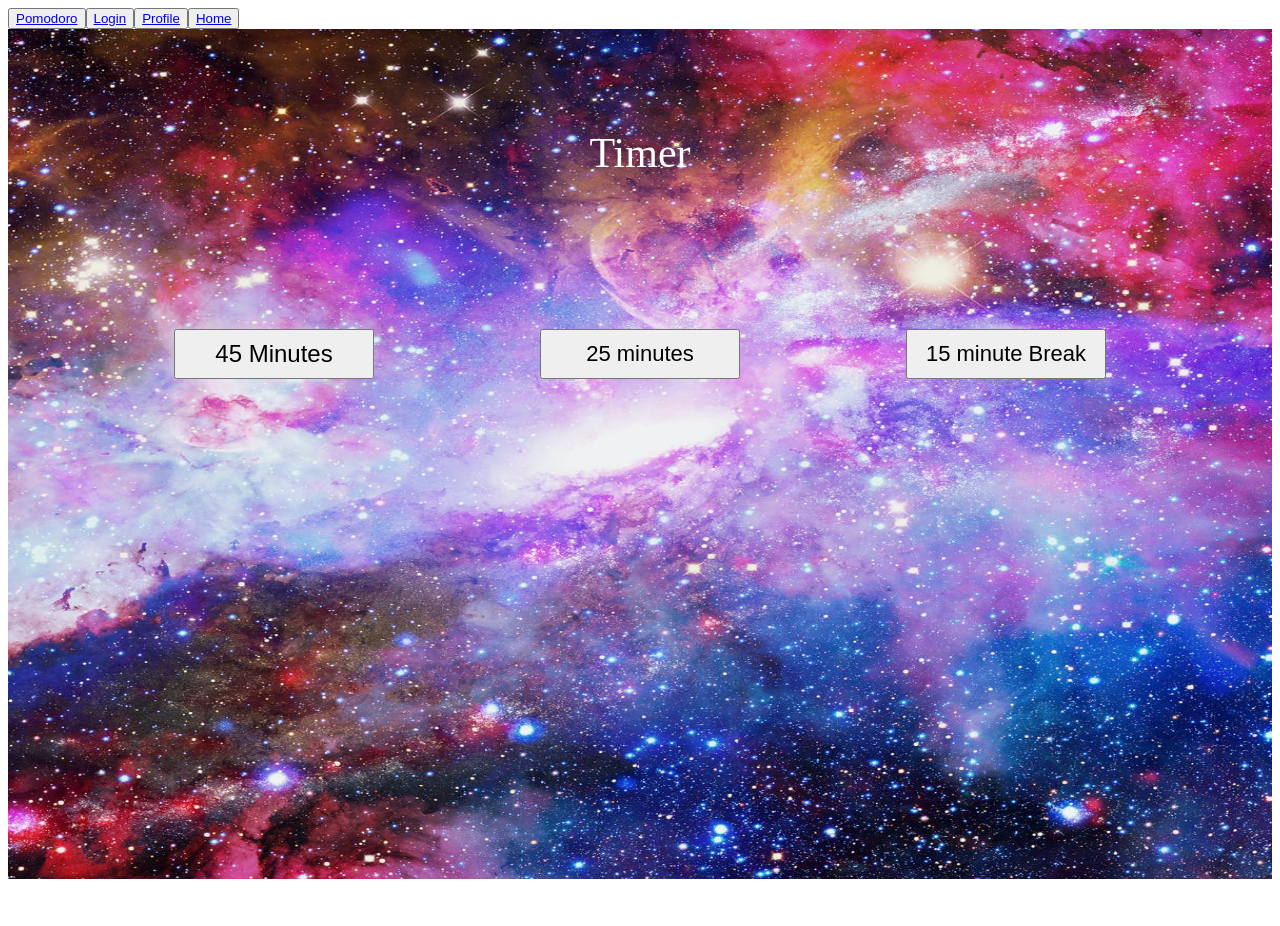
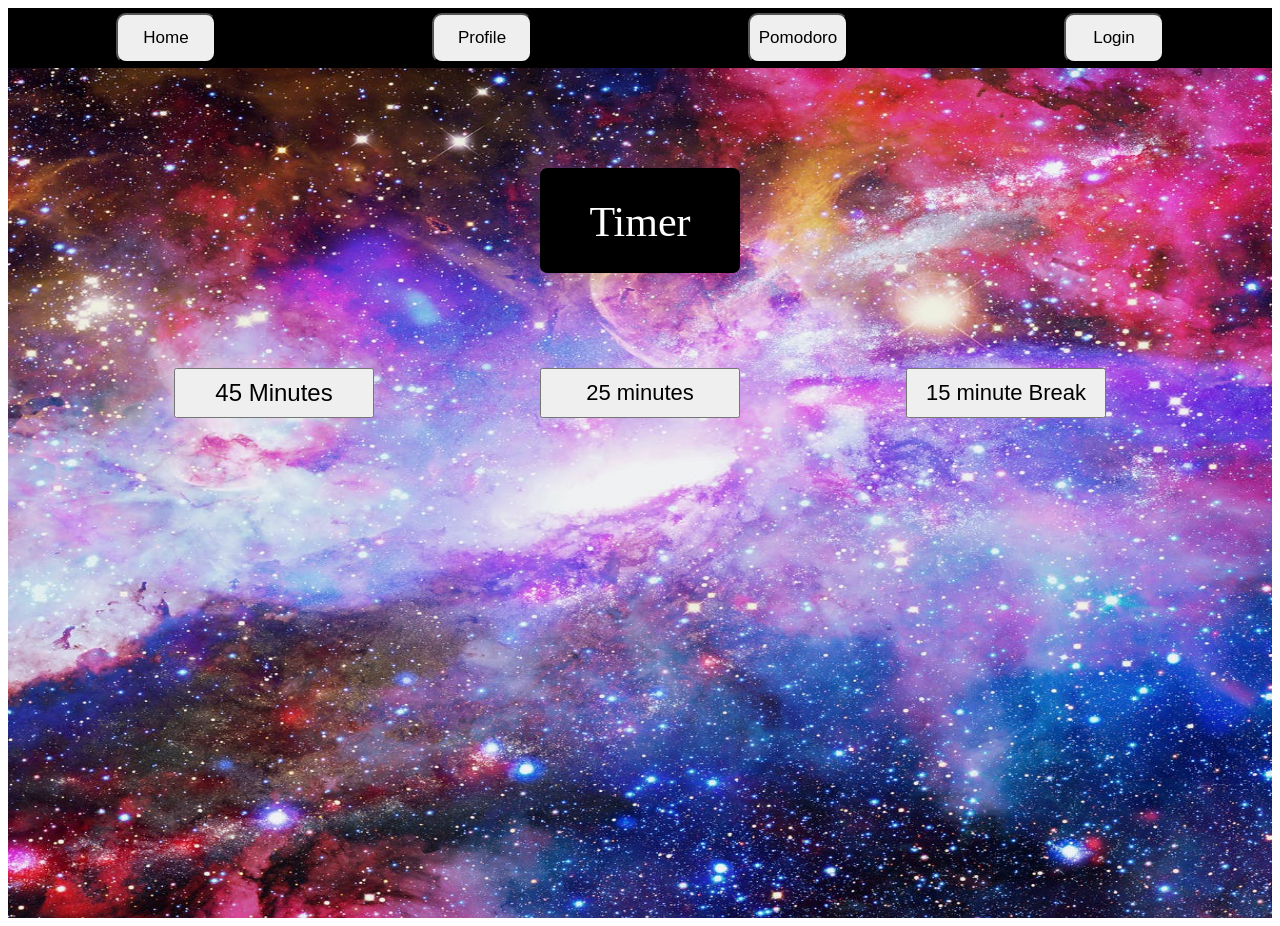
Before and after one commit to whitejamesthe2nd/skillfully, a React (Create React App) app in the folder client/: page /pomodoro in a window 1280 px wide. Before the commit the page ends 887 px from the top, so only its background shows below. Built offline with nearby package versions, Linux system fonts and the light colour scheme.

Commit message:
some nice little styling for my navbar

```diff
--- a/client/src/components/Pomodoro/Pomodoro.js
+++ b/client/src/components/Pomodoro/Pomodoro.js
@@ -43,11 +43,16 @@ const useStyles = makeStyles({
         fontSize: '22px'
     },
     timer: {
+
         gridColumnStart: "4",
         gridRowStart: "2",
         color: 'White',
         fontSize: '42px',
-        textAlign: 'Center'
+        textAlign: 'Center',
+        backgroundColor: 'black',
+        height: '75px',
+        paddingTop: '30px',
+        borderRadius:'7px'
     }
 
 })
--- a/client/src/components/navbar/Navbar.js
+++ b/client/src/components/navbar/Navbar.js
@@ -1,15 +1,38 @@
 import React from 'react';
 import { NavLink } from 'react-router-dom';
+import { makeStyles } from "@material-ui/core";
 
 function Navbar() {
 
+    const useStyles = makeStyles({
+        header:{
+            display:'flex',
+            justifyContent:'space-around',
+            flexDirection: 'row-reverse',
+            backgroundColor: 'black',
+            height:"50px",
+            paddingBottom: '5px',
+            paddingTop: '5px'
+        },
+        link:{
+            color:"black",
+            fontSize:"17px",
+            textDecoration: 'none'
+        },
+        btn:{
+            borderRadius:'10px',
+            width: '100px'
+        }
+    })
+
+    const classes = useStyles();
   return (
         <nav>
-            <div>
-                <button><NavLink to="/pomodoro" activeclass="active">Pomodoro </NavLink></button>
-                <button><NavLink to="/login" activeclass="active">Login </NavLink></button>
-                <button><NavLink to="/profile" activeclass="active">Profile </NavLink></button>
-                <button><NavLink to="/" activeclass="active">Home </NavLink></button>
+            <div className={classes.header}>
+                <button className={classes.btn}><NavLink to="/login" className={classes.link} activeclass="active">Login </NavLink></button>
+                <button className={classes.btn}><NavLink to="/pomodoro" className={classes.link} activeclass="active">Pomodoro </NavLink></button>
+                <button className={classes.btn}><NavLink to="/profile" className={classes.link} activeclass="active">Profile </NavLink></button>
+                <button className={classes.btn}><NavLink to="/" className={classes.link} activeclass="active">Home </NavLink></button>
             </div>
         </nav>
   );
```
